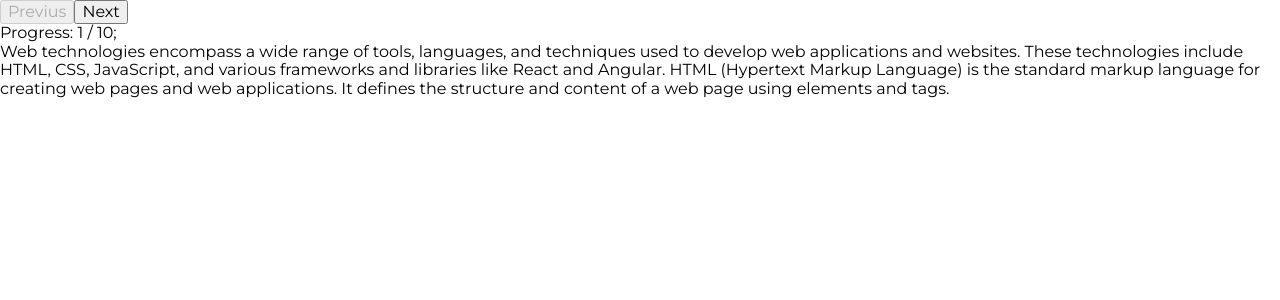
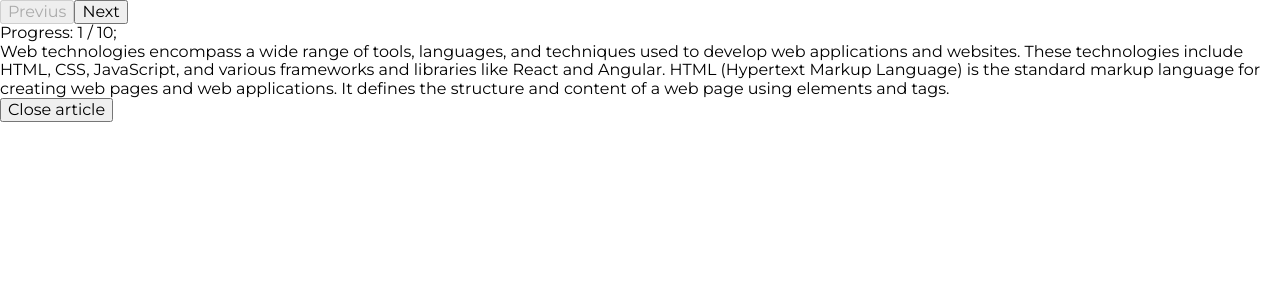
Before and after one commit to KaterynaKocheharova/article_reader, a React (Vite) app: page / in a window 1280 px wide. Shown: the top 300 px of the page. Built offline with nearby package versions, Linux system fonts and the light colour scheme.

Commit message:
add toggle visibility btn

```diff
--- a/src/Components/Reader.jsx
+++ b/src/Components/Reader.jsx
@@ -7,6 +7,7 @@ import articles from "../articles.json";
 
 export default function Reader() {
   const [articleIndex, setArticleIndex] = useState(0);
+  const [isVisible, setIsVisible] = useState(true);
 
   const currentArticle = articles[articleIndex];
   const isLast = articleIndex === articles.length - 1;
@@ -20,6 +21,10 @@ export default function Reader() {
     setArticleIndex(articleIndex - 1);
   }
 
+  function updateVisibility() {
+    setIsVisible(!isVisible);
+  }
+
   return (
     <div>
       <div>
@@ -31,7 +36,10 @@ export default function Reader() {
         />
         <Progress current={articleIndex + 1} total={articles.length} />
       </div>
-      <Artcile articleData={currentArticle} />
+      {isVisible && <Artcile articleData={currentArticle} />}
+      <button onClick={updateVisibility}>
+        {isVisible ? "Close article" : "Open artcile"}
+      </button>
     </div>
   );
 }
```
